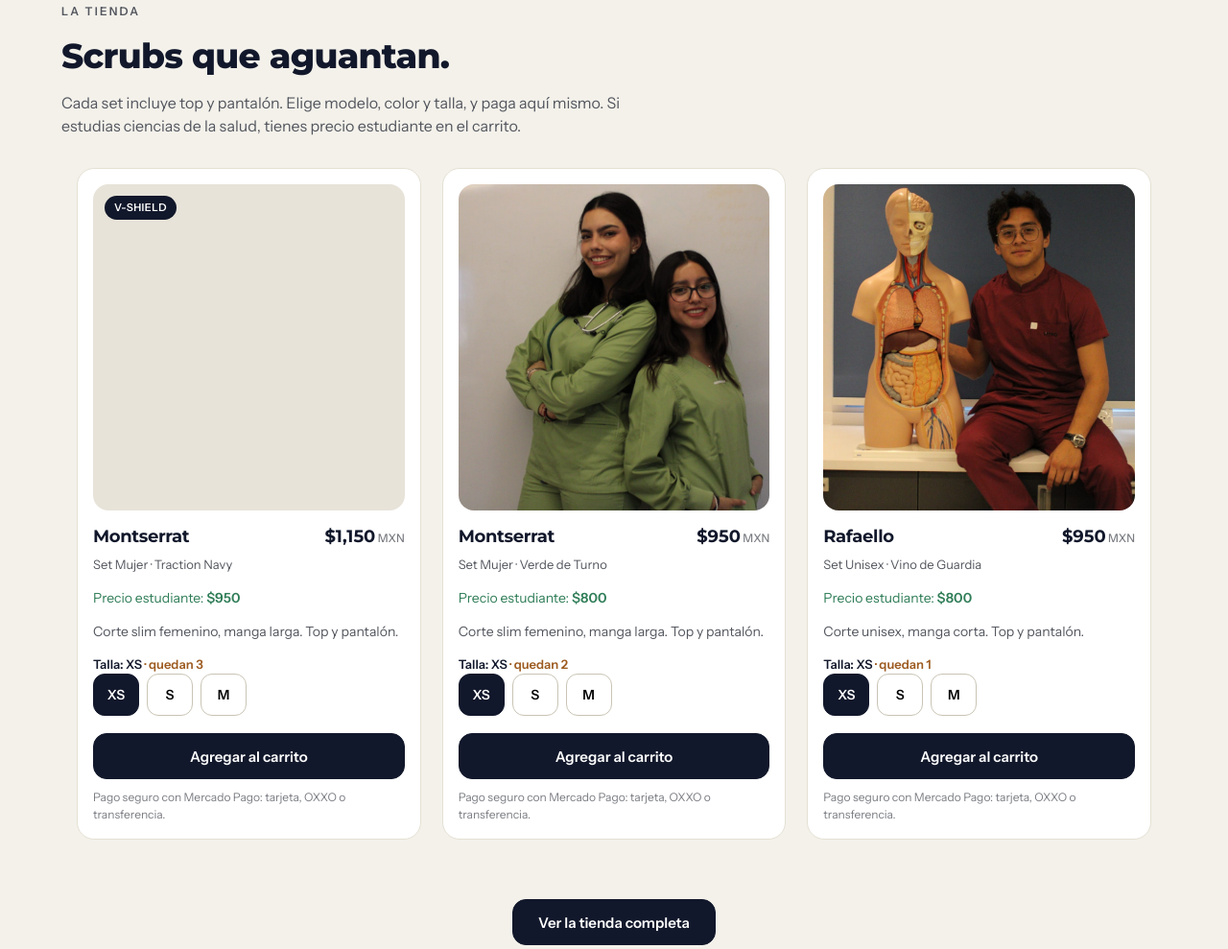
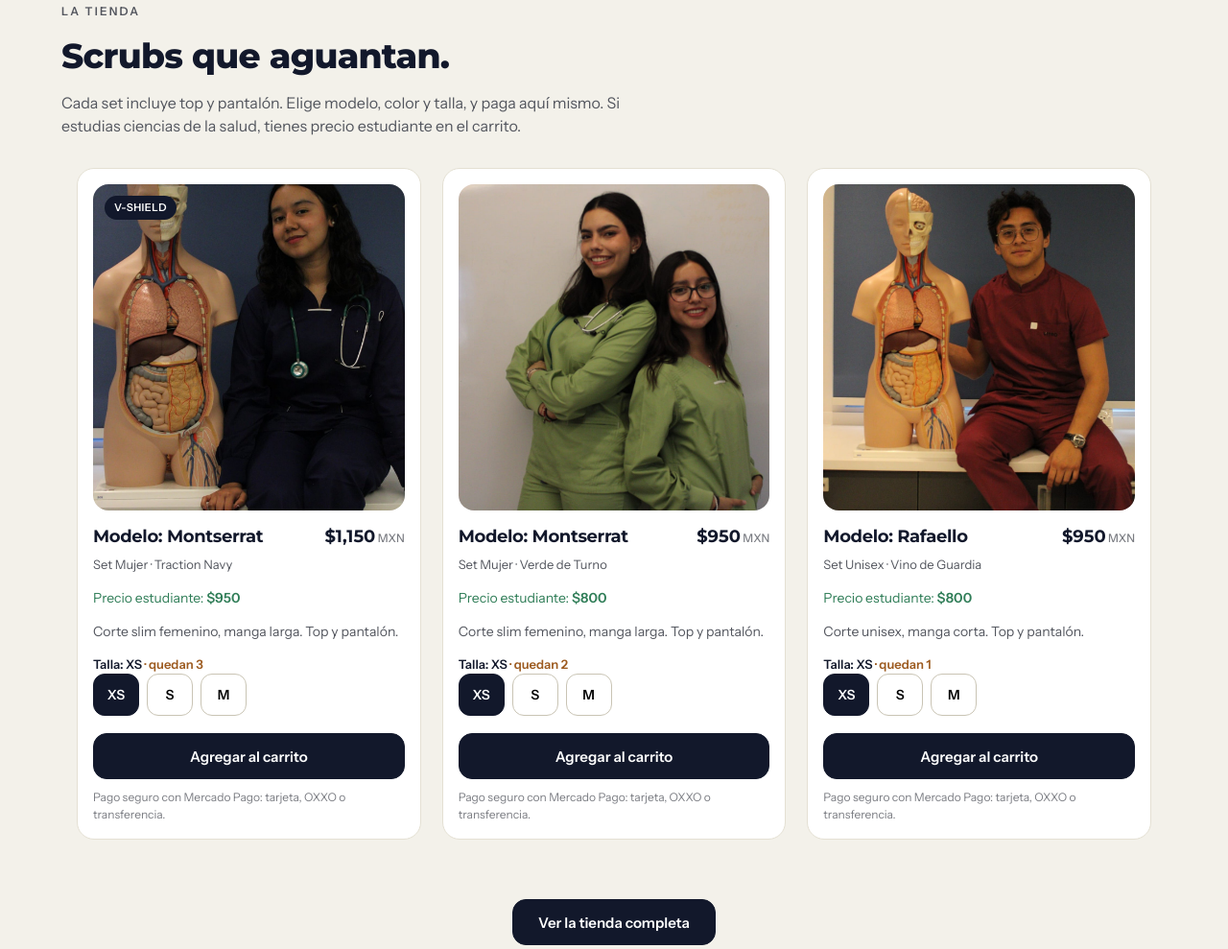
Before and after one commit to ElPadrino23/VITRO-Website, a plain HTML site: page public/index.html in a window 1280 px wide. Shown: the part 1662-2651 px from the top of the page at 96% size. Drawn offline with Linux system fonts and the light colour scheme.

Commit message:
Agregar 'Modelo:' a tarjetas y configurar imagen de Rafaello Navy
- Agregar etiqueta 'Modelo:' en todas las tarjetas de productos
- Configurar Rafaello Navy (unisex-navy) para usar rafaello navy.jpg
- Aplicar en ambas páginas: principal y tienda

```diff
--- a/public/index.html
+++ b/public/index.html
@@ -485,7 +485,7 @@ const SHOP_PREVIEW = ["mujer-navy", "mujer-verde", "unisex-vino"];
 
 /* Mapeo de archivos especiales para algunas imágenes */
 const IMAGE_NAMES = {
-  "mujer-navy": "rafaello navy.jpg",
+  "unisex-navy": "rafaello navy.jpg",
   "unisex-verde": "loggg.jpg"
 };
 
@@ -509,7 +509,7 @@ function renderProducts() {
       <div class="ph" style="background-image:url(${img});${PHOTO_POS[key] ? "--pos:" + PHOTO_POS[key] : ""}" role="img" aria-label="${esc(M.name)} en ${esc(col.name)}">
         ${col.vshield ? '<span class="chip">V-SHIELD</span>' : ""}
       </div>
-      <div class="row"><h3>${esc(M.name)}</h3>
+      <div class="row"><h3>Modelo: ${esc(M.name)}</h3>
         <span class="price">${money(unitPrice(c, false))}<small class="mxn"> MXN</small></span></div>
       <p class="kind">${esc(M.kind)} · ${esc(col.name)}</p>
       <p class="stu">Precio estudiante: <b>${money(unitPrice(c, true))}</b></p>
```
Also changed, not shown: public/tienda.html (+2 -2 lines).
